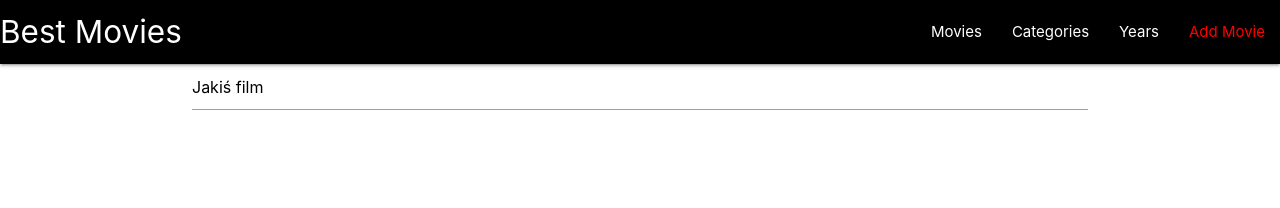
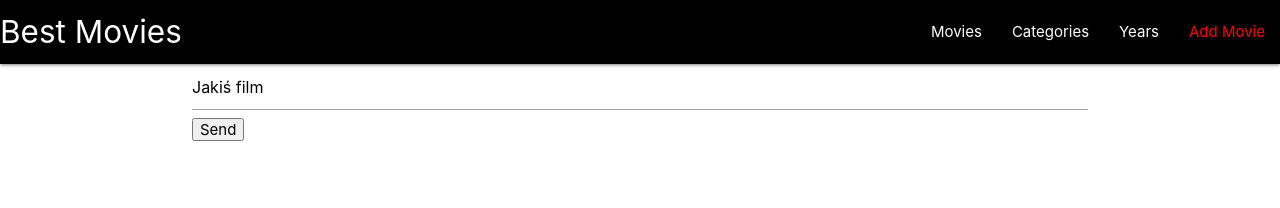
Before and after one commit to TomaszTomasiak/angular-movie-db-routing-example-master, an Angular app: page /add-movie in a window 1280 px wide. Shown: the top 208 px of the page. Built offline with nearby package versions, Linux system fonts and the light colour scheme.

Commit message:
added Send button and implemented send method

```diff
--- a/src/app/pages/add-movie/add-movie.component.html
+++ b/src/app/pages/add-movie/add-movie.component.html
@@ -6,6 +6,6 @@
         [(ngModel)]="model.title"
         name="title"
       />
-      <!-- <button (click)="send(movieForm)">Send</button> -->
+      <button (click)="send(movieForm)">Send</button>
     </form>
   </div>
--- a/src/app/pages/add-movie/add-movie.component.ts
+++ b/src/app/pages/add-movie/add-movie.component.ts
@@ -1,4 +1,5 @@
 import { Component, OnInit } from '@angular/core';
+import { NgForm } from '@angular/forms';
 import { Movie } from 'src/app/models/movie';
 
 @Component({
@@ -15,4 +16,7 @@ export class AddMovieComponent implements OnInit {
     this.model = {title: 'Jakiś film'};
   }
 
+  send(movieForm: NgForm) {
+    console.log(movieForm);
+  }
 }
```
